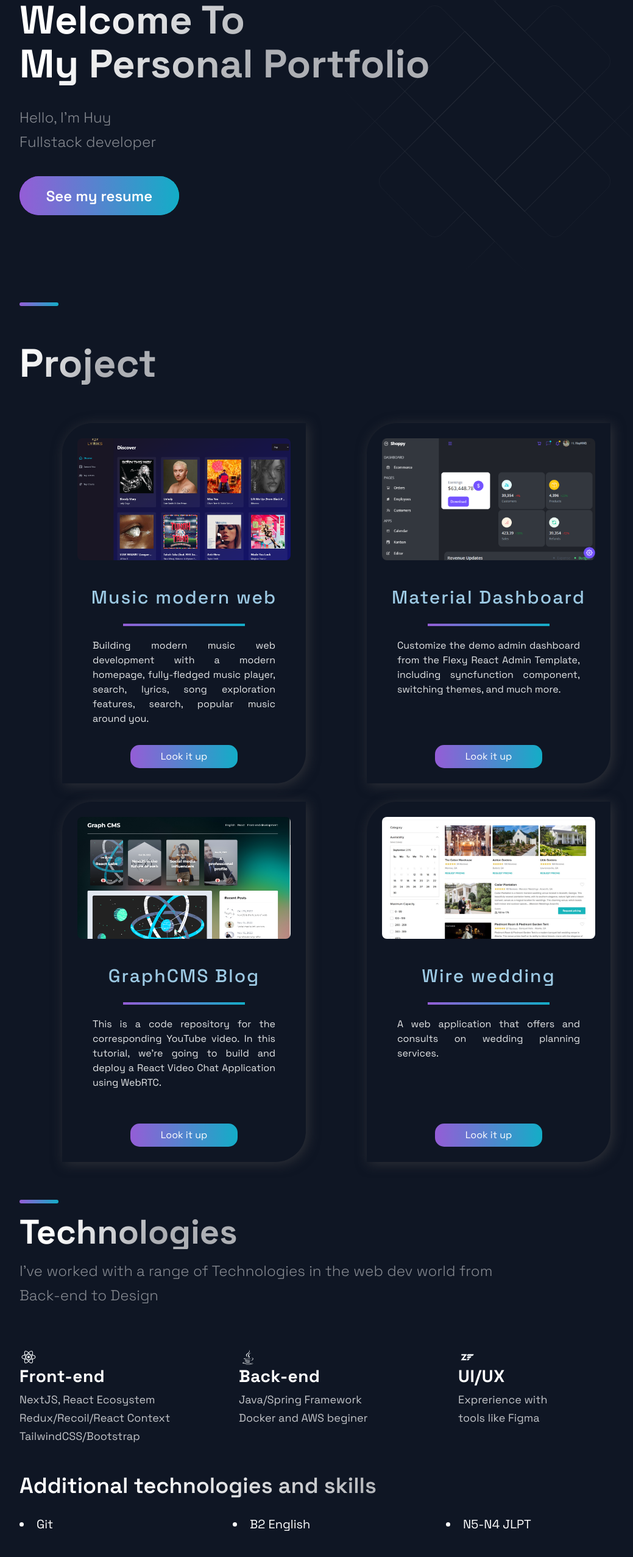
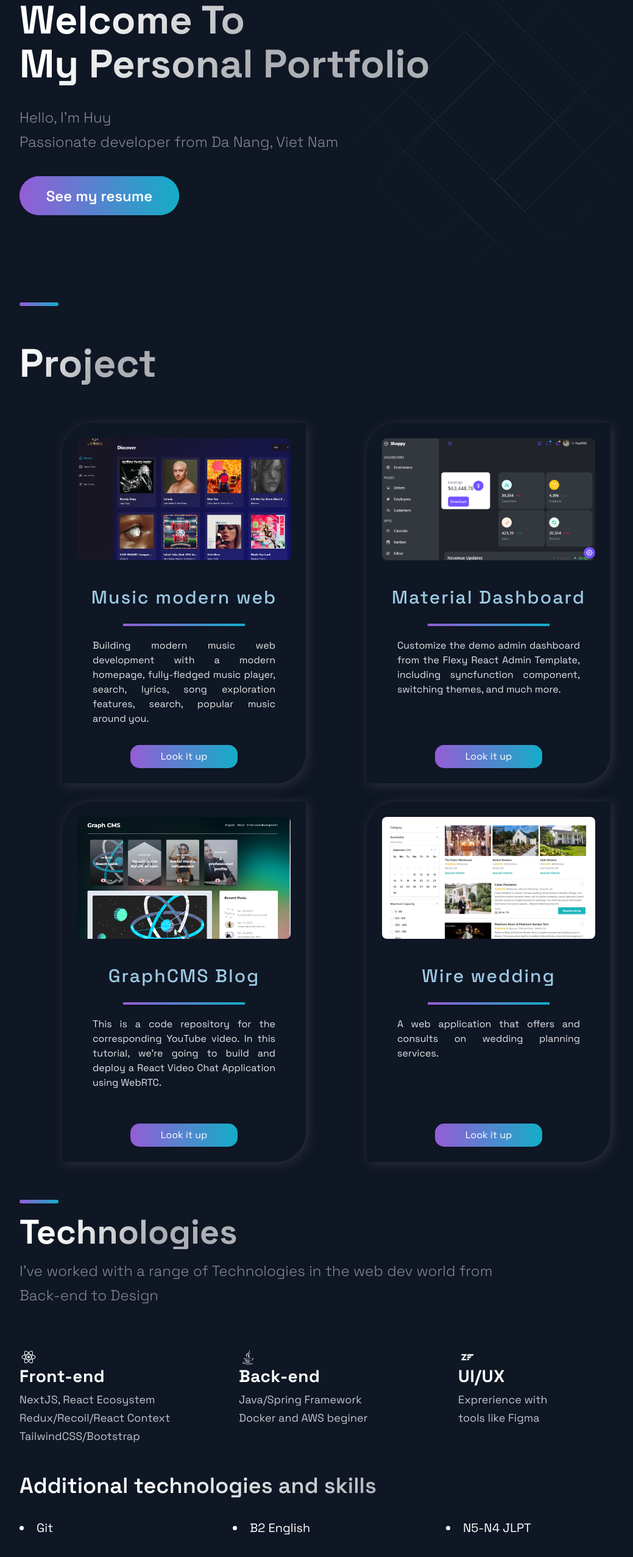
Before and after one commit to huyde140282/Portfolio, a Next.js app: page / in a window 1280 px wide. Shown: the part 173-2727 px from the top of the page at 61% size, without its empty margins (88-1127 px from the left). Built offline with nearby package versions, Linux system fonts and the light colour scheme.

Commit message:
Fix UI for mobile using

```diff
--- a/src/components/Hero/Hero.js
+++ b/src/components/Hero/Hero.js
@@ -15,7 +15,7 @@ const Hero = (props) => (
         Welcome To <br />
         My Personal Portfolio
       </SectionTitle>
-      <SectionText>Hello, I'm Huy <br /> Fullstack developer</SectionText>
+      <SectionText>Hello, I'm Huy <br />Passionate developer from Da Nang, Viet Nam</SectionText>
       <Link href="https://drive.google.com/file/d/1C03aZWhWH4OOR1CfKUm6hwtCnO4XdRX7/view?usp=sharing" rel="noopener noreferrer" target="_blank">
         <Button>See my resume</Button>
       </Link>
--- a/src/components/Technologies/Technologies.js
+++ b/src/components/Technologies/Technologies.js
@@ -65,10 +65,12 @@ const Technologies = () => (
     <AdditionalList>
       {
         AdditionalThings.map(item => (
-          <AdditionalItem>{item}</AdditionalItem>
+          <AdditionalItem>
+            {item}
+          </AdditionalItem>
         ))
       }
     </AdditionalList>
-  </Section>
+  </Section >
 );
 export default Technologies;
--- a/src/components/Technologies/TechnologiesStyles.js
+++ b/src/components/Technologies/TechnologiesStyles.js
@@ -134,7 +134,7 @@ export const ListIcon = styled.img`
 export const AdditionalList = styled.aside`
   display: grid;
   grid-template-columns: repeat(3, 1fr);
-  grid-template-rows: repeat(3, 1fr);
+  grid-template-rows: repeat(2, 1fr);
   gap: 10px;
 `
 export const AdditionalTitle = styled.h2`
@@ -145,6 +145,7 @@ export const AdditionalTitle = styled.h2`
   background: linear-gradient(121.57deg,#FFFFFF 18.77%,rgba(255,255,255,0.66) 60.15%);
   -webkit-background-clip: text;
   -webkit-text-fill-color: transparent;
+  margin-bottom: 8px;
   @media ${(props) => props.theme.breakpoints.sm} {
     font-size: 28px;
     line-height: 40px;
@@ -153,11 +154,11 @@ export const AdditionalTitle = styled.h2`
 export const AdditionalItem = styled.li`
   font-weight: 400;
   font-size: 20px;
-  line-height: 54px;
+  line-height: 50px;
   color: #FFFFFF;
   list-style: inside;
   @media ${(props) => props.theme.breakpoints.sm} {
-    font-size: 12px;
-    font-weight: 200;
+    font-size: 14px;
+    line-height: 22px;
   }
 `
```
